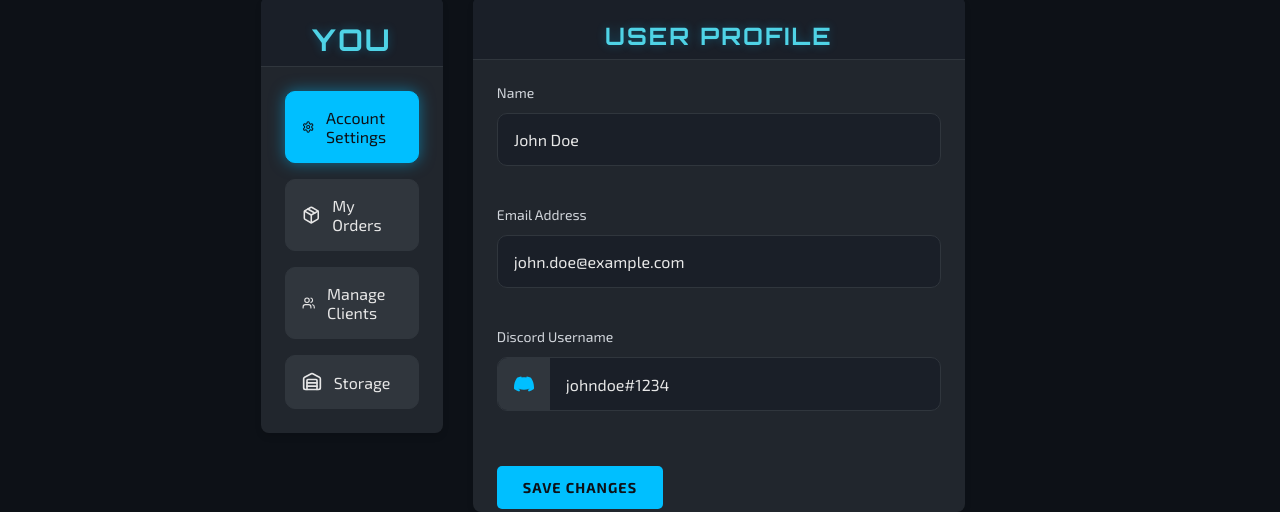
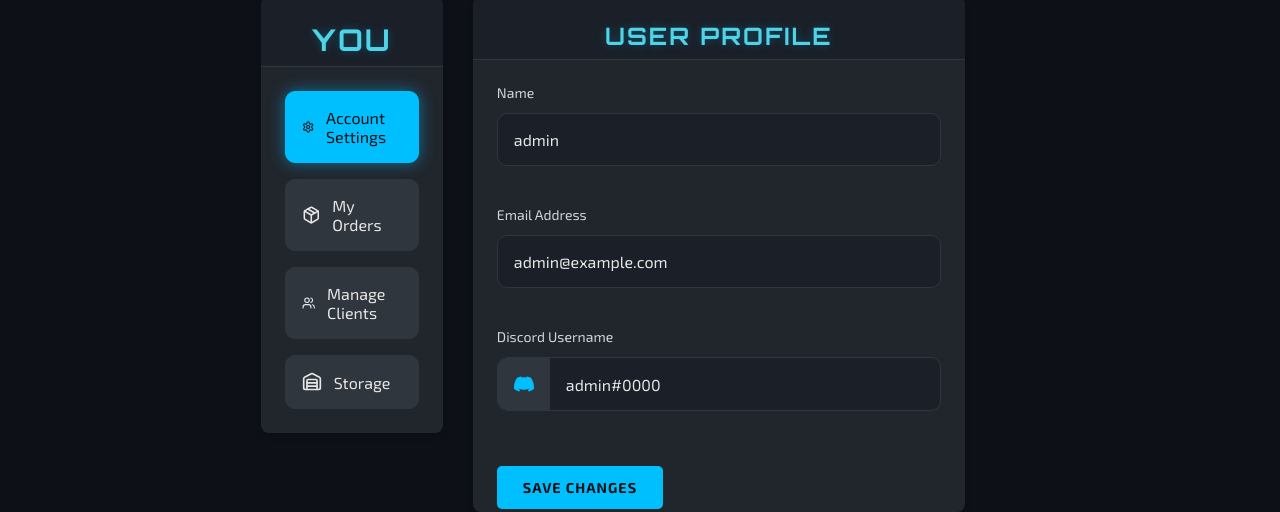
Before and after one commit to JustTheHero/web_online_store, a React (Vite) app in the folder web/: page /userAccount in a window 1280 px wide. Shown: the part 184-696 px from the top of the page. Built offline with nearby package versions, Linux system fonts and the light colour scheme.

Commit message:
Update userAccount.jsx

```diff
--- a/web/src/components/userAccount.jsx
+++ b/web/src/components/userAccount.jsx
@@ -28,9 +28,9 @@ const UserAccount = () => {
   });
 
   const [userData, setUserData] = useState({
-    name: "John Doe",
-    email: "john.doe@example.com",
-    discordUsername: "johndoe#1234"
+    name: "admin",
+    email: "admin@example.com",
+    discordUsername: "admin#0000"
   });
 
   const [userOrders] = useState([
```
